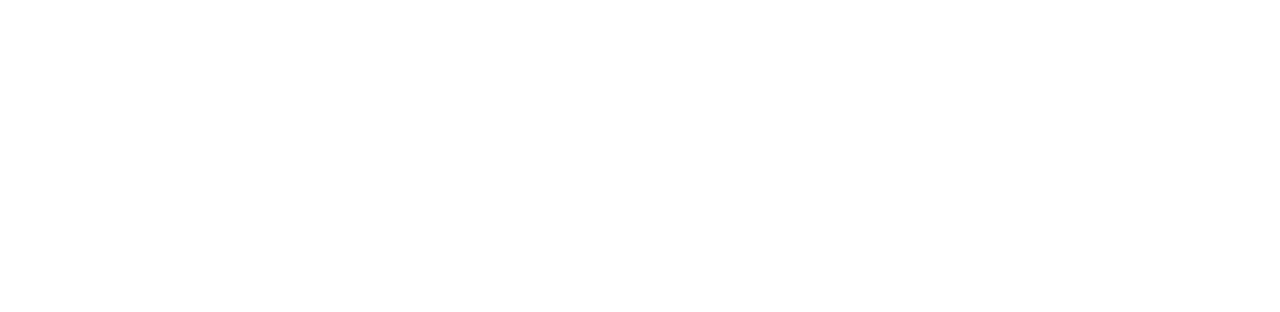
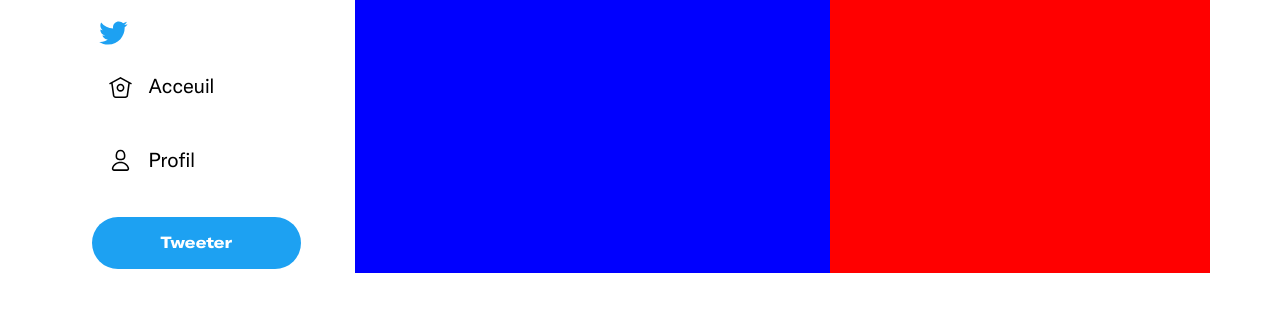
Before and after one commit to SalwaRayan/twitter-clone, a React (Create React App) app: page /homepage in a window 1280 px wide. Before the commit this address had no page. Shown: the top 312 px of the page. Built offline with nearby package versions, Linux system fonts and the light colour scheme.

Commit message:
sidebar done

```diff
--- a/src/App.js
+++ b/src/App.js
@@ -1,7 +1,8 @@
 import React from 'react';
 import { BrowserRouter, Routes, Route } from "react-router-dom"
+import GlobalFonts from './fonts/fonts'
 import Home from "./pages/Home";
-import GlobalFonts from './fonts/fonts'
+import Homepage from "./pages/Homepage";
 
 
 const App = () => {
@@ -10,7 +11,8 @@ const App = () => {
       <GlobalFonts />
       <BrowserRouter>
         <Routes>
-          <Route exact path="/home" element={<Home />} />
+          <Route exact path="/" element={<Home />} />
+          <Route path="/homepage" element={<Homepage />} />
         </Routes>
       </BrowserRouter>
     </>
--- a/src/components/Sidebar.js
+++ b/src/components/Sidebar.js
@@ -1,12 +1,91 @@
-import React from 'react';
-import Sidebar from '../components/Sidebar'
+import React from "react";
+import styled from "styled-components";
+import { Nav, Row, Col, Button } from "react-bootstrap";
+import "bootstrap/dist/css/bootstrap.min.css";
+
+const Svg = styled.svg`
+  width: 25px;
+`;
+const SvgLogo = styled.svg`
+  width: 30px;
+  padding: 10px 0;
+`;
+
+const Text = styled.h3`
+  font-size: 20px;
+`;
 
 const Sidebar = () => {
-    return (
-        <div>
-            <Sidebar />
-        </div>
-    );
+  return (
+    <Nav defaultActiveKey="/home" className="flex-column">
+      <Nav.Link href="/homepage">
+        <SvgLogo viewBox="0 0 24 24" aria-hidden="true">
+          <g>
+            <path
+              fill="#1da1f2"
+              d="M23.643 4.937c-.835.37-1.732.62-2.675.733.962-.576 1.7-1.49 2.048-2.578-.9.534-1.897.922-2.958 1.13-.85-.904-2.06-1.47-3.4-1.47-2.572 0-4.658 2.086-4.658 4.66 0 .364.042.718.12 1.06-3.873-.195-7.304-2.05-9.602-4.868-.4.69-.63 1.49-.63 2.342 0 1.616.823 3.043 2.072 3.878-.764-.025-1.482-.234-2.11-.583v.06c0 2.257 1.605 4.14 3.737 4.568-.392.106-.803.162-1.227.162-.3 0-.593-.028-.877-.082.593 1.85 2.313 3.198 4.352 3.234-1.595 1.25-3.604 1.995-5.786 1.995-.376 0-.747-.022-1.112-.065 2.062 1.323 4.51 2.093 7.14 2.093 8.57 0 13.255-7.098 13.255-13.254 0-.2-.005-.402-.014-.602.91-.658 1.7-1.477 2.323-2.41z"
+            ></path>
+          </g>
+        </SvgLogo>
+      </Nav.Link>
+      <Nav.Link eventKey="/homepage" style={{ color: "black", marginLeft: 10 }}>
+        <Row>
+          <Col xs={6} md={2}>
+            <Svg
+              viewBox="0 0 24 24"
+              aria-hidden="true"
+              class="r-18jsvk2 r-4qtqp9 r-yyyyoo r-lwhw9o r-dnmrzs r-bnwqim r-1plcrui r-lrvibr"
+            >
+              <g>
+                <path d="M22.46 7.57L12.357 2.115c-.223-.12-.49-.12-.713 0L1.543 7.57c-.364.197-.5.652-.303 1.017.135.25.394.393.66.393.12 0 .243-.03.356-.09l.815-.44L4.7 19.963c.214 1.215 1.308 2.062 2.658 2.062h9.282c1.352 0 2.445-.848 2.663-2.087l1.626-11.49.818.442c.364.193.82.06 1.017-.304.196-.363.06-.818-.304-1.016zm-4.638 12.133c-.107.606-.703.822-1.18.822H7.36c-.48 0-1.075-.216-1.178-.798L4.48 7.69 12 3.628l7.522 4.06-1.7 12.015z"></path>
+                <path d="M8.22 12.184c0 2.084 1.695 3.78 3.78 3.78s3.78-1.696 3.78-3.78-1.695-3.78-3.78-3.78-3.78 1.696-3.78 3.78zm6.06 0c0 1.258-1.022 2.28-2.28 2.28s-2.28-1.022-2.28-2.28 1.022-2.28 2.28-2.28 2.28 1.022 2.28 2.28z"></path>
+              </g>
+            </Svg>
+            {/* <Svg viewBox="0 0 24 24" aria-hidden="true">
+              <g>
+                <path d="M22.58 7.35L12.475 1.897c-.297-.16-.654-.16-.95 0L1.425 7.35c-.486.264-.667.87-.405 1.356.18.335.525.525.88.525.16 0 .324-.038.475-.12l.734-.396 1.59 11.25c.216 1.214 1.31 2.062 2.66 2.062h9.282c1.35 0 2.444-.848 2.662-2.088l1.588-11.225.737.398c.485.263 1.092.082 1.354-.404.263-.486.08-1.093-.404-1.355zM12 15.435c-1.795 0-3.25-1.455-3.25-3.25s1.455-3.25 3.25-3.25 3.25 1.455 3.25 3.25-1.455 3.25-3.25 3.25z"></path>
+              </g>
+            </Svg> */}
+          </Col>
+          <Col xs={12} md={10}>
+            <Text>Acceuil</Text>
+          </Col>
+        </Row>
+      </Nav.Link>
+      <Nav.Link eventKey="profile" style={{ color: "black", marginLeft: 10 }}>
+        <Row>
+          <Col xs={6} md={2}>
+            <Svg viewBox="0 0 24 24" aria-hidden="true">
+              <g>
+                <path d="M12 11.816c1.355 0 2.872-.15 3.84-1.256.814-.93 1.078-2.368.806-4.392-.38-2.825-2.117-4.512-4.646-4.512S7.734 3.343 7.354 6.17c-.272 2.022-.008 3.46.806 4.39.968 1.107 2.485 1.256 3.84 1.256zM8.84 6.368c.162-1.2.787-3.212 3.16-3.212s2.998 2.013 3.16 3.212c.207 1.55.057 2.627-.45 3.205-.455.52-1.266.743-2.71.743s-2.255-.223-2.71-.743c-.507-.578-.657-1.656-.45-3.205zm11.44 12.868c-.877-3.526-4.282-5.99-8.28-5.99s-7.403 2.464-8.28 5.99c-.172.692-.028 1.4.395 1.94.408.52 1.04.82 1.733.82h12.304c.693 0 1.325-.3 1.733-.82.424-.54.567-1.247.394-1.94zm-1.576 1.016c-.126.16-.316.246-.552.246H5.848c-.235 0-.426-.085-.552-.246-.137-.174-.18-.412-.12-.654.71-2.855 3.517-4.85 6.824-4.85s6.114 1.994 6.824 4.85c.06.242.017.48-.12.654z"></path>
+              </g>
+            </Svg>
+          </Col>
+          <Col xs={12} md={10}>
+            <Text>Profil</Text>
+          </Col>
+        </Row>
+      </Nav.Link>
+      <Button
+        style={{
+          borderRadius: 9999,
+          border: 'none',
+          width: "80%",
+          marginTop: 4,
+          marginBottom: 4,
+          marginLeft: 10,
+          backgroundColor: "#1DA1F2",
+          paddingLeft: 32,
+          paddingRight: 32,
+          minWidth: 52,
+          minHeight: 52,
+          fontFamily: 'Twitter bold',
+        }}
+      >
+        Tweeter
+      </Button>
+    </Nav>
+  );
 };
 
 export default Sidebar;
--- a/src/fonts/fonts.js
+++ b/src/fonts/fonts.js
@@ -2,14 +2,21 @@ import { createGlobalStyle } from "styled-components"
 
 import ChirpExtendedHeavyWebWoff from './chirp-extended-heavy-web.woff'
 import ChirpExtendedHeavyWebWoff2 from './chirp-extended-heavy-web.woff2'
+import ChirpRegularWebWoff from './chirp-regular-web.woff'
+import ChirpRegularWebWoff2 from './chirp-regular-web.woff2'
 
 export default createGlobalStyle`
     @font-face {
+        font-family: 'Twitter bold';
+        src: local('Twitter bold'), local('TwitterBold'),
+        url(${ChirpExtendedHeavyWebWoff2}) format('woff2'),
+        url(${ChirpExtendedHeavyWebWoff}) format('woff');
+    }
+
+    @font-face {
         font-family: 'Twitter';
         src: local('Twitter'),
-        url(${ChirpExtendedHeavyWebWoff2}) format('woff2'),
-        url(${ChirpExtendedHeavyWebWoff}) format('woff');
-        /* font-weight: 300; */
-        font-style: normal;
+        url(${ChirpRegularWebWoff2}) format('woff2'),
+        url(${ChirpRegularWebWoff}) format('woff');
     }
-`
+    `
--- a/src/pages/Home.js
+++ b/src/pages/Home.js
@@ -1,16 +1,13 @@
-import React from 'react';
-import styled from 'styled-components'
-import { Col, Container, Row } from 'react-bootstrap';
+import React from "react";
+import styled from "styled-components";
+import { Col, Container, Row } from "react-bootstrap";
 
 const Main = styled.main`
   background-color: #fff;
   width: 100%;
-    font-family: 'Twitter';
+  font-family: "Twitter bold";
   display: flex;
-`
-
-
-
+`;
 
 const Home = () => {
   return (
@@ -18,10 +15,16 @@ const Home = () => {
       <Container>
         <Row>
           <Col sm={6}>
-                <img src="http://localhost:5000/17-01-2022-12-29-45-twitter-bckg-home.png" alt="" style={{ width: 500 }}/>
+            <img
+              src="http://localhost:5000/17-01-2022-12-29-45-twitter-bckg-home.png"
+              alt=""
+              style={{ width: 500 }}
+            />
           </Col>
           <Col sm={6}>
-                <h1>Ça se passe <br /> maintenant</h1>
+            <h1>
+              Ça se passe <br /> maintenant
+            </h1>
           </Col>
         </Row>
       </Container>
--- /dev/null
+++ b/src/pages/Homepage.js
@@ -0,0 +1,30 @@
+import React from "react";
+import styled from "styled-components";
+import { Container, Nav, Row, Col } from "react-bootstrap";
+import "bootstrap/dist/css/bootstrap.min.css";
+import Sidebar from "../components/Sidebar";
+
+const Main = styled.main`
+  font-family: "Twitter";
+  height: 100%;
+`;
+
+const Homepage = () => {
+  return (
+    <Main>
+      <Container>
+        <Row>
+          <Col>
+            <Sidebar />
+          </Col>
+          <Col xs={5} style={{ backgroundColor: "blue" }}>
+          </Col>
+          <Col xs={4}  style={{ backgroundColor: "red" }}>
+          </Col>
+        </Row>
+      </Container>
+    </Main>
+  );
+};
+
+export default Homepage;
```
Also changed, not shown: src/components/Footer.js (added, +13 -0 lines). Lines whose indentation alone changed are shown as unchanged.
